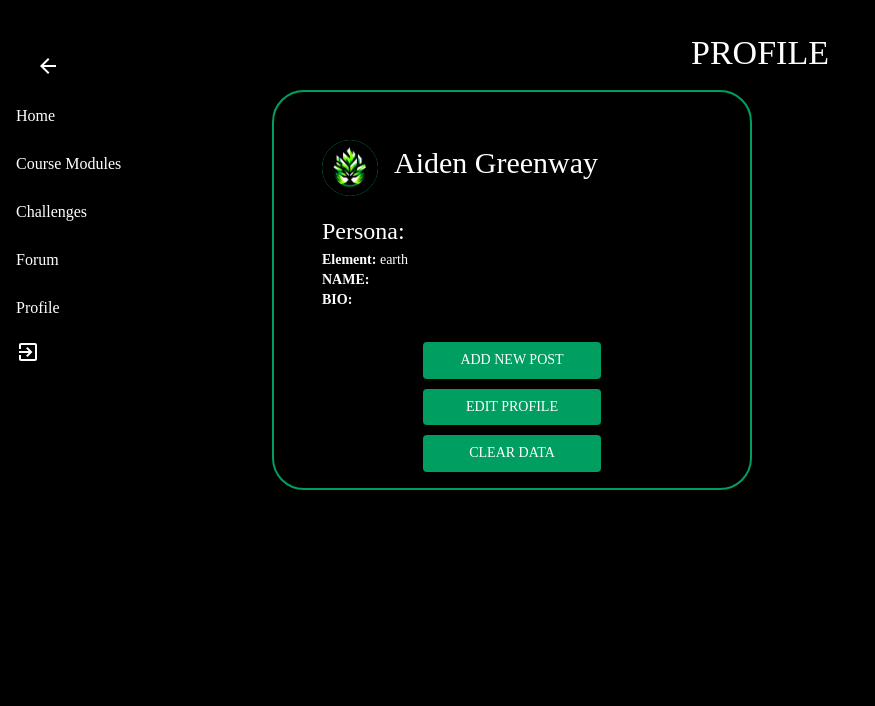
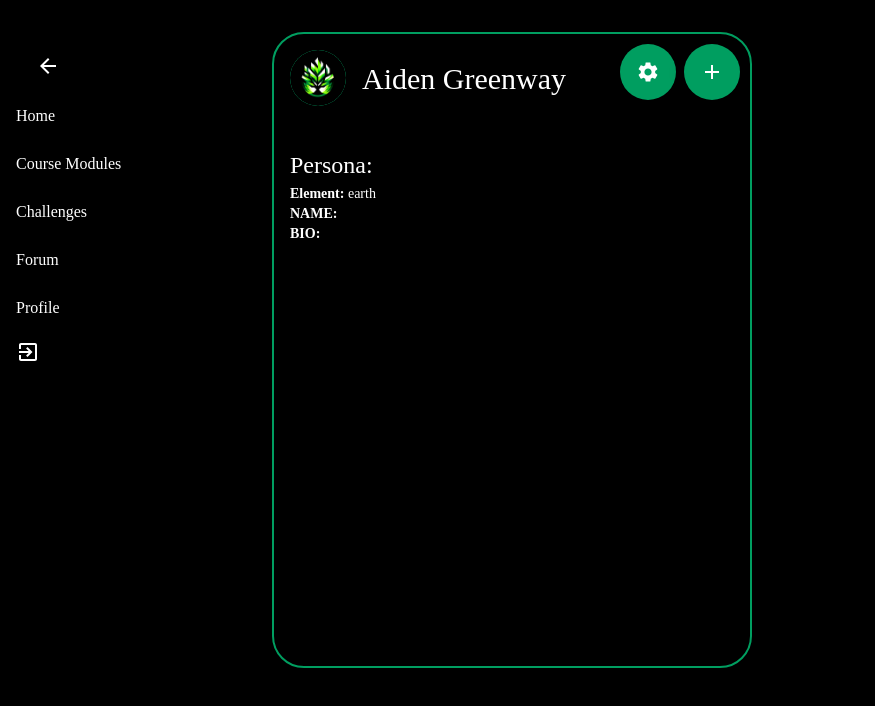
Before and after one commit to AidenGreenway/elementsOfficial, a React (Create React App) app: page /dashboard/profile in a window 1280 px wide. Shown: the top 706 px of the page, without its empty margins (0-875 px from the left). Built offline with nearby package versions, Linux system fonts and the light colour scheme; a web font is replaced by a local one.

Commit message:
profileUstawienia

```diff
--- a/src/components/Banner.js
+++ b/src/components/Banner.js
@@ -390,7 +390,7 @@ const Banner = () => {
                           },
                           marginTop: "20px", // Dodaj margines od góry
                         }}
-                        //onClick={goToProfile} // Update with your desired path
+                        onClick={goToProfile} // Update with your desired path
                       >
                         create profil: {astroElement}
                       </Button>
--- a/src/components/Profile.js
+++ b/src/components/Profile.js
@@ -1,7 +1,10 @@
+import AddIcon from "@mui/icons-material/Add";
+import SettingsIcon from "@mui/icons-material/Settings";
 import {
   Avatar,
   Box,
   Button,
+  Fab,
   FormControl,
   Grid,
   InputLabel,
@@ -57,6 +60,10 @@ const Profile = () => {
   const [posts, setPosts] = useState(JSON.parse(localStorage.getItem("posts")) || []);
   const [newPost, setNewPost] = useState("");
   const [activeSection, setActiveSection] = useState("tablica");
+  const [showSettings, setShowSettings] = useState(false);
+  const toggleSettings = () => {
+    setShowSettings(!showSettings);
+  };
 
   const handleDeletePost = (indexToDelete) => {
     const updatedPosts = posts.filter((_, index) => index !== indexToDelete);
@@ -338,9 +345,6 @@ const Profile = () => {
 
   return (
     <Box bgcolor="black" p={4} borderRadius={8} color="white">
-      <Typography variant="h4" mb={2}>
-        PROFILE
-      </Typography>
       <Grid container spacing={2}>
         <Grid item xs={12} md={6}>
           <Box
@@ -351,20 +355,13 @@ const Profile = () => {
               borderColor: selectedColor,
               borderWidth: 2,
               borderStyle: "solid",
+              height: "600px",
+              position: "relative", // Pozycjonowanie względne dla tego kontenera
             }}
           >
-            <Box
-              sx={{
-                p: 4,
-                borderRadius: 2,
-                backgroundColor: "inherit",
-                color: "white",
-              }}
-            >
-              <Box sx={{ display: "flex", marginBottom: 2 }}>
-                <Avatar
-                  sx={{ bgcolor: selectedAvatarColor, width: 56, height: 56, marginRight: 2 }}
-                >
+            {/* Sekcja Avatar + Username */}
+            <Box sx={{ display: "flex", alignItems: "center", marginBottom: 2 }}>
+              <Avatar sx={{ bgcolor: selectedAvatarColor, width: 56, height: 56, marginRight: 2 }}>
                 <img
                   src={ElementImages[element][selectedAvatarIndex]}
                   alt={element}
@@ -375,6 +372,29 @@ const Profile = () => {
                 {username}
               </Typography>
             </Box>
+
+            {/* Sekcja Przycisków "+" i Ustawień z pozycjonowaniem absolutnym */}
+            <Box sx={{ position: "absolute", top: "10px", right: "10px" }}>
+              <Stack direction="row" alignItems="center" spacing={1}>
+                <Fab
+                  color="primary"
+                  onClick={toggleSettings}
+                  style={{ backgroundColor: selectedColor }}
+                >
+                  <SettingsIcon />
+                </Fab>
+                <Fab
+                  color="primary"
+                  onClick={() => toggleActiveSection("nowyPost")}
+                  style={{ backgroundColor: selectedColor }}
+                >
+                  <AddIcon />
+                </Fab>
+              </Stack>
+            </Box>
+
+            {/* Sekcja Danych Osobowych */}
+            <Box sx={{ marginTop: 5 }}>
               <Typography variant="h6" style={{ fontSize: "1.5rem" }} align="left">
                 Persona:
               </Typography>
@@ -388,38 +408,9 @@ const Profile = () => {
                 <strong>BIO:</strong> {description}
               </Typography>
             </Box>
-            <Stack direction="column" spacing={1}>
-              <Button
-                variant="contained"
-                onClick={() => toggleActiveSection("nowyPost")}
-                style={{ backgroundColor: selectedColor, width: "40%", margin: "0 auto" }}
-              >
-                {activeSection === "nowyPost" ? "show posts" : "add new post"}
-              </Button>
-              <Button
-                variant="contained"
-                onClick={() => toggleActiveSection("edycja")}
-                style={{ backgroundColor: selectedColor, width: "40%", margin: "10px auto" }}
-              >
-                edit profile{" "}
-              </Button>
-              <Button
-                onClick={() => {
-                  localStorage.clear();
-                  setPosts([]); // Bezpośrednie resetowanie stanu 'posts'
-                }}
-                style={{
-                  color: "white",
-                  backgroundColor: selectedColor,
-                  width: "40%",
-                  margin: " auto",
-                }}
-              >
-                clear data{" "}
-              </Button>
-            </Stack>
           </Box>
         </Grid>
+
         <Grid item xs={12} md={6}>
           {renderRightSection()}
         </Grid>
```
Lines whose indentation alone changed are shown as unchanged.
